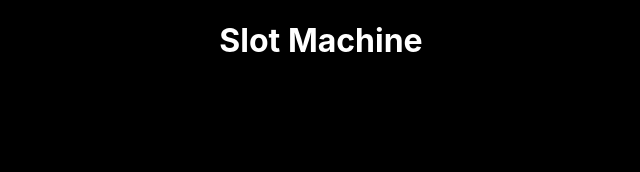
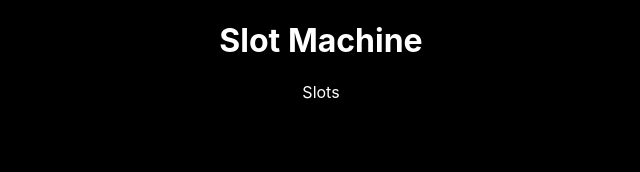
Before and after one commit to furkanesen35/React, a React (Create React App) app in the folder Slot Machine/: page / in a window 1280 px wide. Shown: the top 172 px of the page, without its empty margins (319-959 px from the left). Built offline with nearby package versions, Linux system fonts and the light colour scheme.

Commit message:
slots linked

```diff
--- a/Slot Machine/src/App.js
+++ b/Slot Machine/src/App.js
@@ -1,10 +1,12 @@
 import './App.css';
 import Header from './components/Header';
+import Slots from './components/Slots';
 
 function App() {
  return (
   <div className="App" styles=" background-color: blue;">
    <Header/>
+   <Slots/>
   </div>
  );
 }
```
